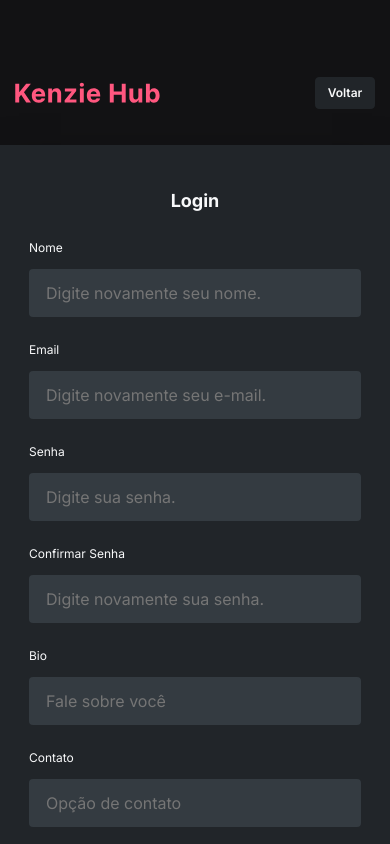
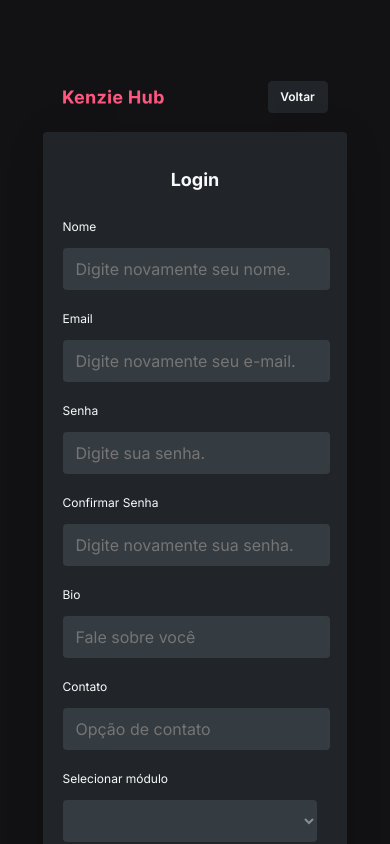
Before and after one commit to Wilksondev/react-entrega-kenzie-hub-wilkson, a React (Vite) app: page /register in a window 390 px wide. Shown: the top 844 px of the page. Built offline with nearby package versions, Linux system fonts and the light colour scheme.

Commit message:
commit
Aplicação da responsividade

```diff
--- a/src/components/DefaultTemplate/index.jsx
+++ b/src/components/DefaultTemplate/index.jsx
@@ -1,9 +1,9 @@
 import { Header } from "../header";
 
-export const DefaultTemplate = ({ children, navigate }) => {
+export const DefaultTemplate = ({ children, navigate, userLogout }) => {
     return (
         <>
-            <Header navigate={navigate} />
+            <Header navigate={navigate} userLogout={userLogout} />
             {children}
         </>
     );
--- a/src/components/Header/index.jsx
+++ b/src/components/Header/index.jsx
@@ -1,13 +1,13 @@
 import kenzieHub from "../../assets/kenzieHub.svg";
 
-export const Header = ({ navigate }) => {
+export const Header = ({ navigate, userLogout }) => {
   return (
     <>
       <header className="headerConteiner">
         <img src={kenzieHub} alt="Kenzie hub"></img>
         <button
           className="headlineBold buttonDisableMin"
-          onClick={() => navigate("/")}
+          onClick={userLogout}
         >
           Sair
         </button>
--- a/src/components/forms/LoginForm/index.jsx
+++ b/src/components/forms/LoginForm/index.jsx
@@ -3,7 +3,7 @@ import { Input, InputPwd } from "../../forms";
 import { zodResolver } from "@hookform/resolvers/zod";
 import { loginFormSchema } from "./loginForm.schema";
 
-export const LoginForm = ({ onSubmit, navigate }) => {
+export const LoginForm = ({ onSubmit}) => {
 
     const {
         register,
--- a/src/components/forms/RegisterForm/registerForm.schema.js
+++ b/src/components/forms/RegisterForm/registerForm.schema.js
@@ -12,7 +12,11 @@ const registerFormSchema = z
             .min(8, "É necessário um mínimo de oito (8) caracteres.")
             .regex(/[a-z]+/, "É necessário ao menos uma letra minúscula.")
             .regex(/[A-Z]+/, "É necessário ao menos uma letra maiúscula.")
-            .regex(/[0-9]+/, "É necessário ao menos um número."),
+            .regex(/[0-9]+/, "É necessário ao menos um número.")
+            .regex(
+                /[!@#$%^&*()_+{}\[\]:;<>,.?~\\-]+/,
+                "É necessário conter pelo menos um caracter especial."
+              ),
         confirmPassword: z
             .string()
             .min(1, "Este campo é obrigatório."),
--- a/src/components/sections/LoginSection/index.jsx
+++ b/src/components/sections/LoginSection/index.jsx
@@ -14,8 +14,8 @@ export const LoginSection = ({ navigate, setUser }) => {
       setUser(data.user);
       navigate("/dashboard");
       toast.success("Login feito com sucesso.");
+      localStorage.setItem("@TOKEN", JSON.stringify(data.token));
     } catch (error) {
-      console.log(error);
       if (error.response.data.message === "Incorrect email / password combination") {
         toast.error("E-mail ou senha incorretos!");
       } if (error.response.data.message === "User not found") {
--- a/src/pages/DashboardPage/index.jsx
+++ b/src/pages/DashboardPage/index.jsx
@@ -1,10 +1,10 @@
 import { DefaultTemplate, UserSection, ContentSection } from "../../components";
 
-export const DashboardPage = ({ navigate, user }) => {
+export const DashboardPage = ({ navigate, user, userLogout }) => {
 
     return (
         <>
-            <DefaultTemplate navigate={navigate}>
+            <DefaultTemplate navigate={navigate} userLogout={userLogout} >
                 <UserSection user={user} />
                 <ContentSection />
             </DefaultTemplate>
--- a/src/routes/RouterMain/index.jsx
+++ b/src/routes/RouterMain/index.jsx
@@ -13,6 +13,7 @@ export const RouterMain = () => {
 
     const userLogout = () => {
         setUser(null);
+        localStorage.clear();
         navigate("/");
     };
     return (
--- a/src/styles/button.scss
+++ b/src/styles/button.scss
@@ -4,7 +4,7 @@
     align-items: center;
     height: 48px;
     width: 324px;
-    // width: 100%;
+    width: 100%;
     padding: auto;
     gap: 10.152px;
     flex-shrink: 0;
--- a/src/styles/container.scss
+++ b/src/styles/container.scss
@@ -55,7 +55,8 @@
     align-items: center;
     gap: 22px;
 
-    width: 369px;
+    max-width: 369px;
+    width: 100%;
 
     border-radius: 4px;
     background: var(--grey-3, #212529);
@@ -66,18 +67,82 @@
     display: flex;
     flex-direction: column;
     align-items: center;
-    width: 365px;
+    max-width: 369px;
+    width: 100%;
     gap: 22px;
 }
 
 .campContainer {
     display: flex;
     flex-direction: column;
+    max-width: 330px;
+    width: 100%;
     gap: 10px;
 }
 
 .topContainer {
     display: flex;
     justify-content: space-between;
-    width: 360px;
+    max-width: 390px;
+    width: 100%;
 }
+
+@media (max-width: 425px) {
+    @mixin flexRow($justify-conten: space-between) {
+        padding-inline: 5%;
+    }
+
+    @mixin flexColumm($justify-conten: space-between) {
+        padding-inline: 5%;
+    }
+
+    .headerConteiner {
+        @include flexRow;
+    }
+
+    .userContainer {
+        @include flexRow;
+    }
+
+    .contentContainer {
+        @include flexColumm($justify-conten: start);
+    }
+
+    .mainContainer {
+        padding: 81px 12px 50.916px 12px;
+        justify-content: center;
+        align-items: center;
+        gap: 19.393px;
+
+        & img {
+            width: 101px;
+        }
+    }
+
+    .standartContainer {
+        padding: 33.691px 17.648px;
+        gap: 22px;
+
+        max-width: 269px;
+        width: 100%;
+    }
+
+    .formContainer {
+        max-width: 265px;
+        width: 100%;
+        gap: 17.92px;
+    }
+
+    .campContainer {
+        display: flex;
+        flex-direction: column;
+        max-width: 265px;
+        gap: 10px;
+    }
+
+    .topContainer {
+        display: flex;
+        justify-content: space-between;
+        width: 265px;
+    }
+}
--- a/src/styles/input.scss
+++ b/src/styles/input.scss
@@ -1,6 +1,7 @@
 .inputContainer {
     height: 48px;
-    width: 315px;
+    max-width: 390px;
+    width: 100%;
 
     background-color: var(--grey-2);
     color: rgba(134, 142, 150, 1);
@@ -13,3 +14,11 @@
     color: var(--grey-0);
     border-color: var(--grey-0);
 }
+
+@media (max-width: 425px) {
+    .inputContainer {
+        height: 42px;
+        max-width: 254px;
+        padding-left: 13px;
+    }
+}
--- a/src/styles/reset.scss
+++ b/src/styles/reset.scss
@@ -15,7 +15,7 @@ table, caption, tbody, tfoot, thead, tr, th, td,
 article, aside, canvas, details, embed,
 figure, figcaption, footer, header, hgroup,
 menu, nav, output, ruby, section, summary,
-time, mark, audio, video, button, input {
+time, mark, audio, video, button, input, select {
 	margin: 0;
 	padding: 0;
 	border: 0;
```
